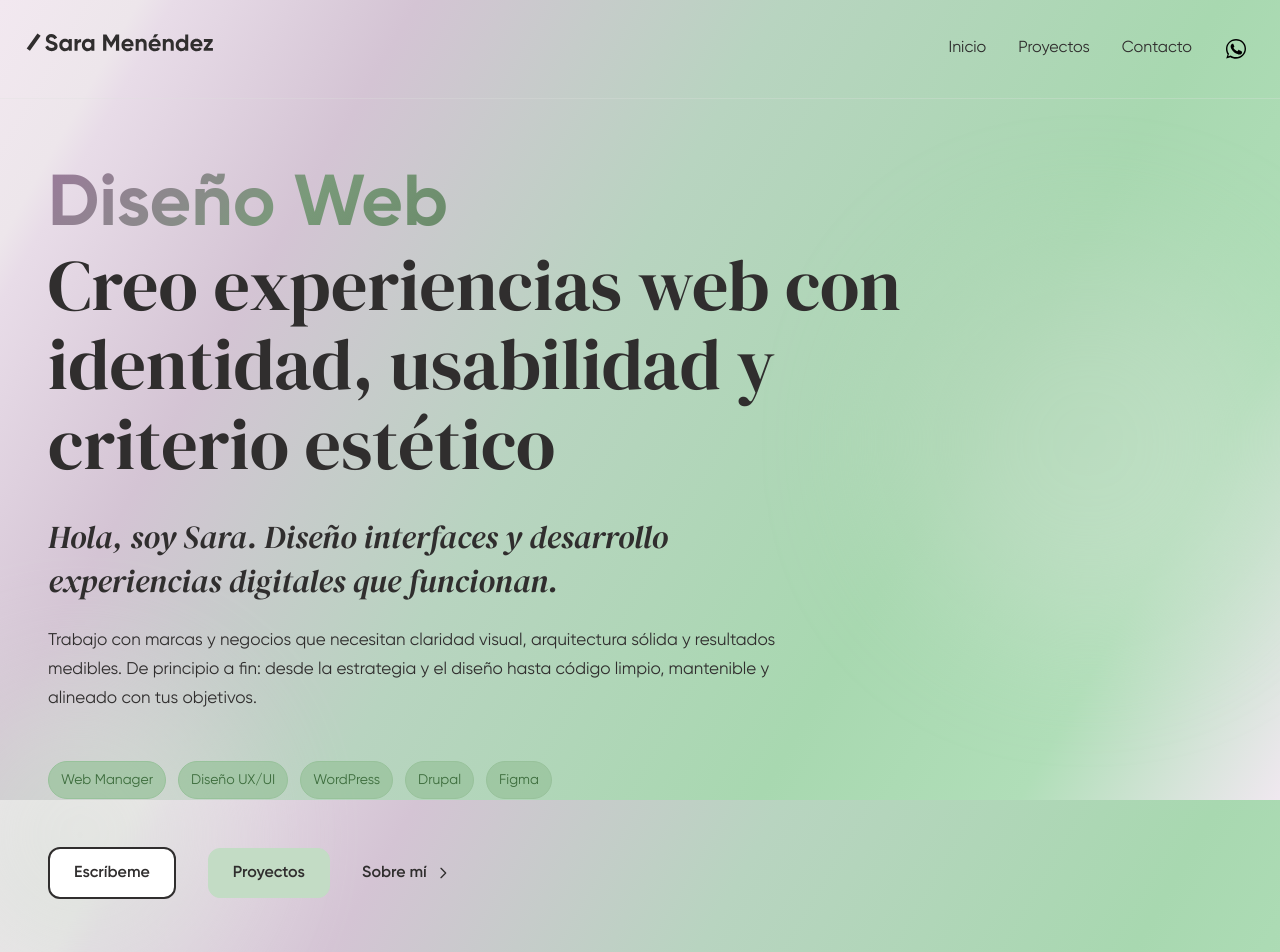
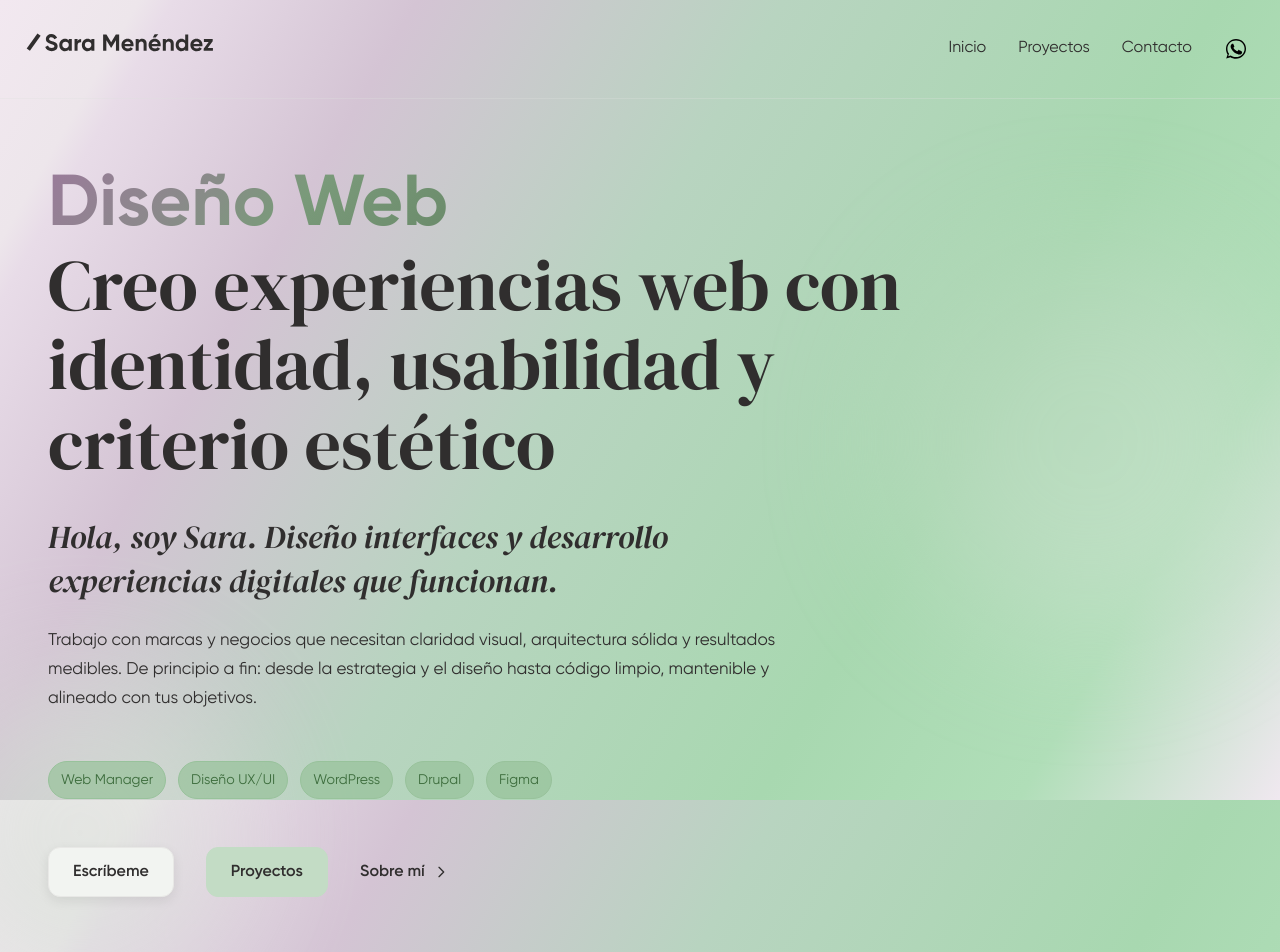
Before and after one commit to misloops/portafolio-sara-menendez, a React (Vite) app: page / in a window 1280 px wide. Shown: the top 952 px of the page. Built offline with nearby package versions, Linux system fonts and the light colour scheme.

Commit message:
Fix: Botones primarios (Contáctame, Conectemos, Escríbeme) usan sistema centralizado de botones

```diff
--- a/src/components/AboutMe.tsx
+++ b/src/components/AboutMe.tsx
@@ -85,11 +85,7 @@ function AboutMe() {
 
               <a
                 href="/contacto"
-                className={cn(
-                  getButtonClasses('primary'),
-                  'bg-[#98c29b] text-[#302e2e] border-[#7fab86]',
-                  'hover:bg-black hover:text-[#98c29b] hover:border-black'
-                )}
+                className={getButtonClasses('primary')}
               >
                 Contáctame
               </a>
@@ -116,14 +112,7 @@ function AboutMe() {
             <div className="flex flex-row gap-4 lg:gap-6 justify-center flex-wrap">
               <a
                 href="/contacto"
-                className={cn(
-                  'inline-flex items-center justify-center rounded-xl border-2',
-                  'px-4 py-2 text-base min-h-10 lg:px-6 lg:py-3',
-                  'font-semibold',
-                  'bg-white text-[#302e2e] border-[#302e2e]',
-                  'hover:bg-[#9C7C9C] hover:text-white hover:border-[#9C7C9C]',
-                  'transition-all duration-200 ease-out'
-                )}
+                className={getButtonClasses('primary')}
               >
                 Conectemos
               </a>
--- a/src/components/Hero.tsx
+++ b/src/components/Hero.tsx
@@ -1,4 +1,4 @@
-import { cn, getChipClasses } from '../utils/classNames';
+import { cn, getChipClasses, getButtonClasses } from '../utils/classNames';
 import Button from './Button';
 
 interface HeroProps {
@@ -83,14 +83,7 @@ function Hero({ onActionClick }: HeroProps) {
           )}>
             <a
               href="mailto:sara.m.pumariega@gmail.com"
-              className={cn(
-                'inline-flex items-center justify-center rounded-xl border-2',
-                'px-4 py-2 text-base min-h-10 lg:px-6 lg:py-3',
-                'font-semibold',
-                'bg-white text-[#302e2e] border-[#302e2e]',
-                'hover:bg-[#9C7C9C] hover:text-white hover:border-[#9C7C9C]',
-                'transition-all duration-200 ease-out'
-              )}
+              className={getButtonClasses('primary')}
             >
               Escríbeme
             </a>
```
